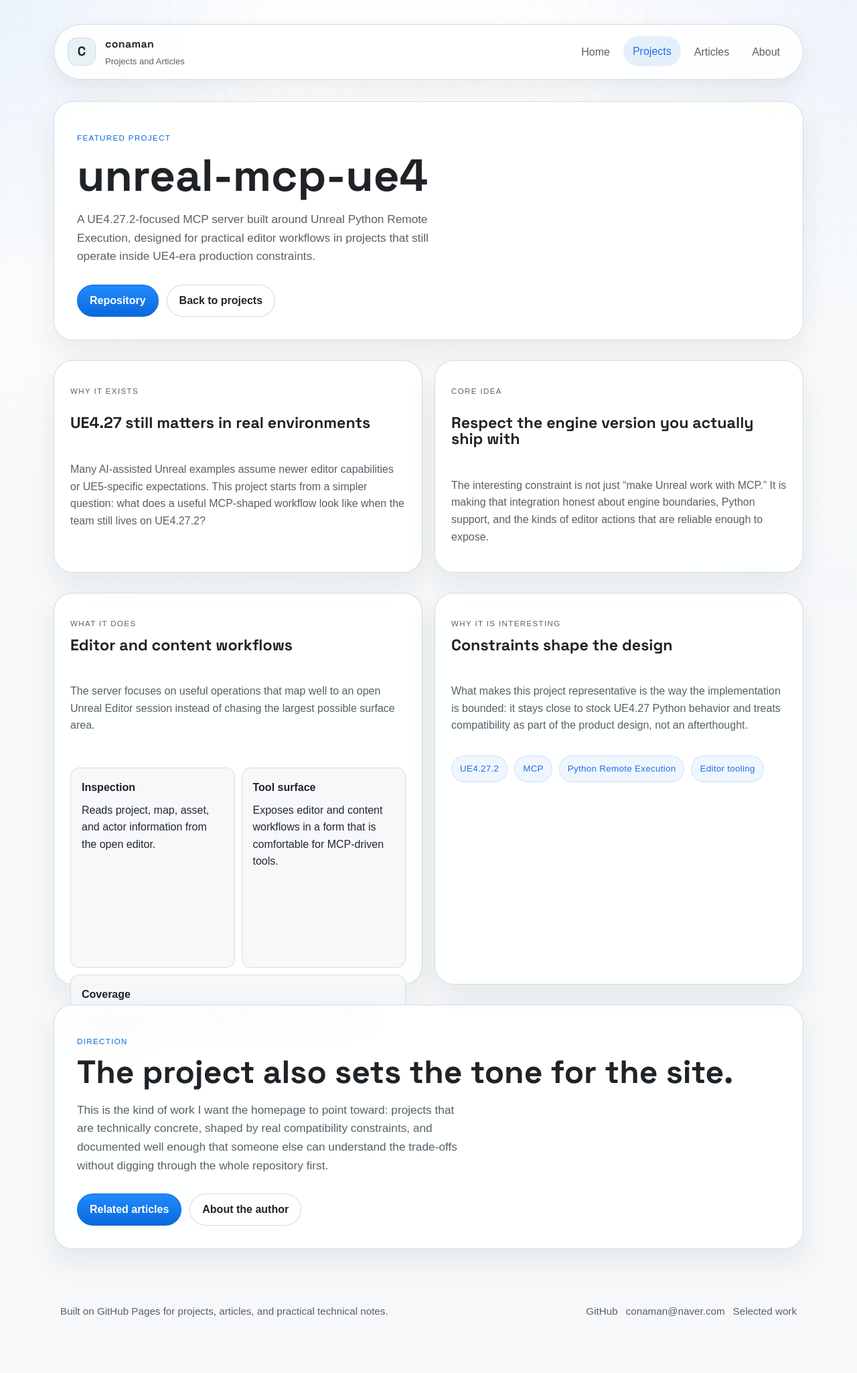
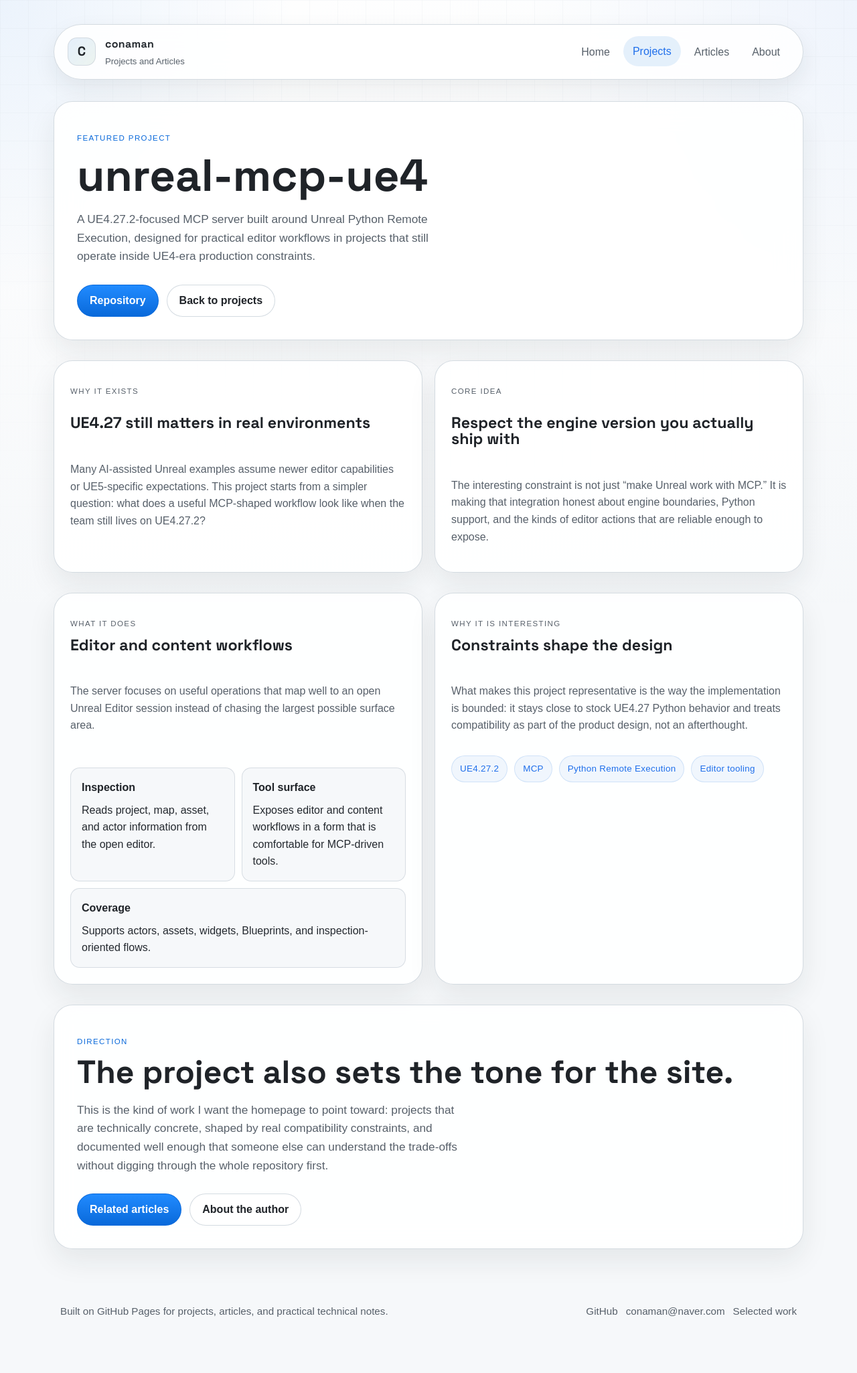
Before and after one commit to conaman/conaman.github.io, a Jekyll site: the page built from projects/unreal-mcp-ue4.html, in a window 1280 px wide. Shown: the whole page at 67% size. Built offline with Jekyll 4.4.1, drawn with Linux system fonts in a browser that asks for light colours; some web fonts are replaced.

Commit message:
Fix Safari mobile project card stacking

```diff
--- a/_layouts/default.html
+++ b/_layouts/default.html
@@ -21,7 +21,7 @@
     <meta name="twitter:title" content="{{ seo_title | escape }}">
     <meta name="twitter:description" content="{{ seo_description | escape }}">
     <meta name="twitter:image" content="{{ seo_image }}">
-    <link rel="stylesheet" href="{{ '/assets/css/site.css?v=202603301735' | relative_url }}">
+    <link rel="stylesheet" href="{{ '/assets/css/site.css?v=202603301820' | relative_url }}">
   </head>
   <body class="{{ page.body_class }}">
     <div class="site-backdrop" aria-hidden="true"></div>
--- a/assets/css/site.css
+++ b/assets/css/site.css
@@ -831,7 +831,7 @@
 
 .info-list li {
   flex: 1 1 240px;
-  min-height: 100%;
+  min-height: 0;
   padding: 16px;
   background: rgba(246, 248, 250, 0.9);
   border: 1px solid rgba(208, 215, 222, 0.82);
@@ -1127,6 +1127,12 @@
     padding-bottom: 0;
   }
 
+  .info-list {
+    display: grid;
+    grid-template-columns: 1fr;
+    gap: 12px;
+  }
+
   .feed-intro h1 {
     white-space: normal;
   }
```
